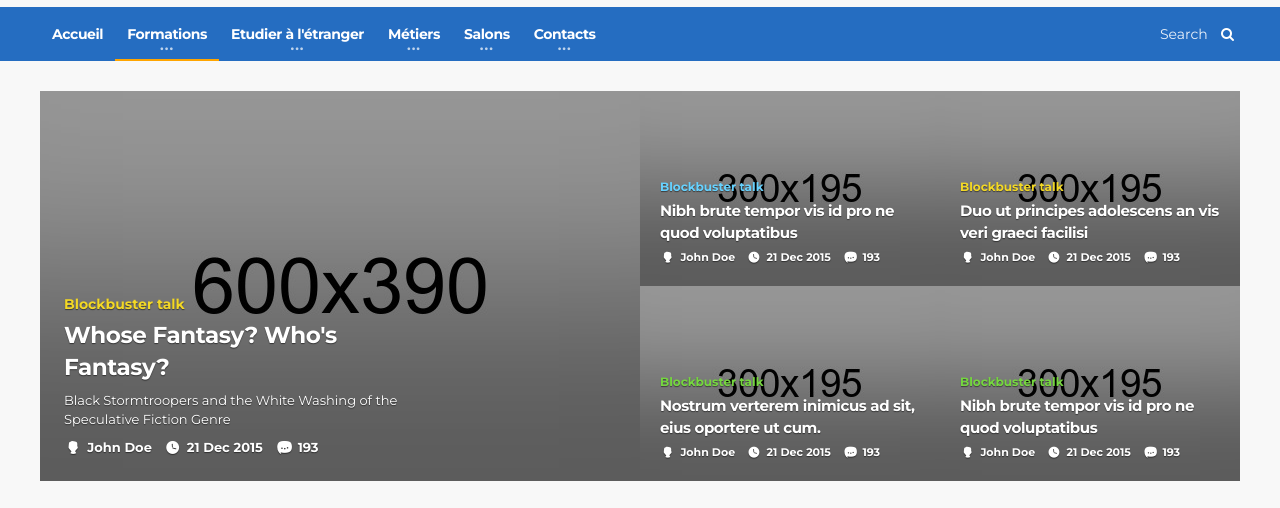
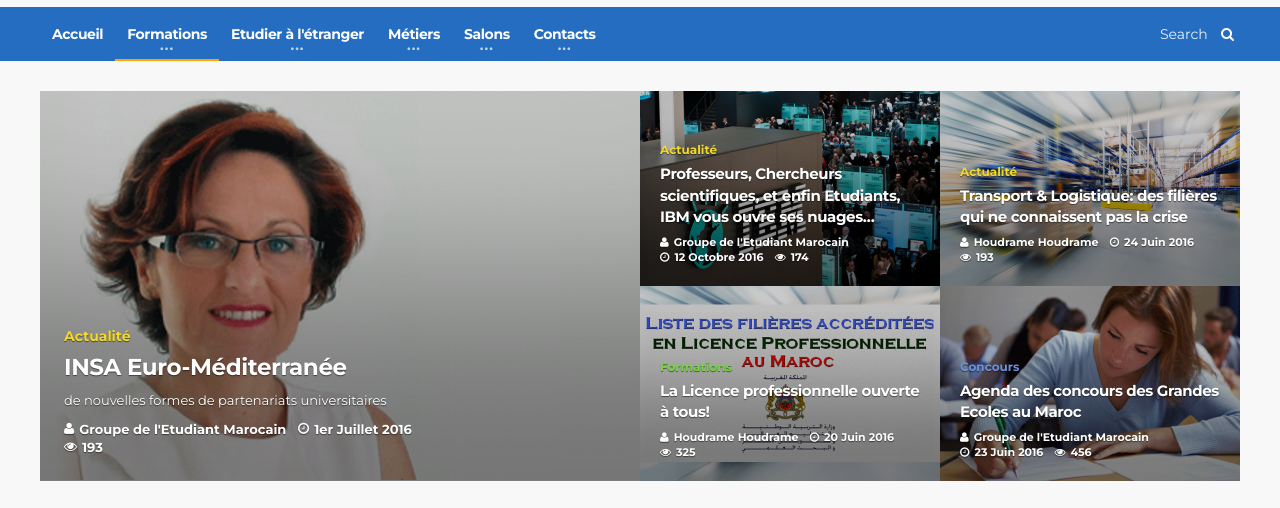
Before and after one commit to btazi/EtudiantTest, a plain HTML site: page index.html in a window 1280 px wide. Shown: the part 405-913 px from the top of the page. Drawn offline with nearby package versions, Linux system fonts and the light colour scheme.

Commit message:
add last articles

```diff
--- a/index.html
+++ b/index.html
@@ -304,15 +304,15 @@
 
 								<div class="item">
 									<a href="post.html" class="item-photo">
-										<img src="images/photos/image-11.jpg" alt="" />
+										<img src="images/actu/actu-600x390.png" alt="" />
 										<span class="item-content">
-											<strong class="item-article-category" data-ot-css="color: #f3d826;">Blockbuster talk</strong>
-											<strong class="item-article-title">Whose Fantasy? Who's Fantasy?</strong>
-											<span class="item-article-text">Black Stormtroopers and the White Washing of the Speculative Fiction Genre</span>
+											<strong class="item-article-category" data-ot-css="color: #f3d826;">Actualité</strong>
+											<strong class="item-article-title">INSA Euro-Méditerranée</strong>
+											<span class="item-article-text">de nouvelles formes de partenariats universitaires</span>
 											<span class="item-meta">
-												<span><i class="po po-head"></i>John Doe</span>
-												<span><i class="po po-clock"></i>21 Dec 2015</span>
-												<span><i class="po po-portus"></i>193</span>
+												<span><i class="fa fa-user"></i>Groupe de l'Etudiant Marocain </span>
+												<span><i class="fa fa-clock-o"></i>1er Juillet 2016</span>
+												<span><i class="fa fa-eye"></i>193</span>
 											</span>
 										</span>
 									</a>
@@ -320,53 +320,50 @@
 
 								<div class="item item-small">
 									<a href="post.html" class="item-photo">
-										<img src="images/photos/image-12.jpg" alt="" />
+										<img src="images/actu/IBM-2.jpg" alt="" />
 										<span class="item-content">
-											<strong class="item-article-category" data-ot-css="color: #67d2ff;">Blockbuster talk</strong>
-											<strong class="item-article-title">Nibh brute tempor vis id pro ne quod voluptatibus</strong>
+											<strong class="item-article-category" data-ot-css="color: #f3d826;">Actualité</strong>
+											<strong class="item-article-title">Professeurs, Chercheurs scientifiques, et enfin Etudiants, IBM vous ouvre ses nuages…</strong>
 											<span class="item-meta">
-												<span><i class="po po-head"></i>John Doe</span>
-												<span><i class="po po-clock"></i>21 Dec 2015</span>
-												<span><i class="po po-portus"></i>193</span>
+												<span><i class="fa fa-user"></i>Groupe de l'Etudiant Marocain</span>
+												<span><i class="fa fa-clock-o"></i>12 Octobre 2016</span>
+												<span><i class="fa fa-eye"></i>174</span>
 											</span>
 										</span>
 									</a>
 									<a href="post.html" class="item-photo">
-										<img src="images/photos/image-13.jpg" alt="" />
+										<img src="images/actu/transalliance.jpg" alt="" />
 										<span class="item-content">
-											<strong class="item-article-category" data-ot-css="color: #f3d826;">Blockbuster talk</strong>
-											<strong class="item-article-title">Duo ut principes adolescens an vis veri graeci facilisi</strong>
-											<span class="item-article-text">Black Stormtroopers and the White Washing of the Speculative Fiction Genre</span>
+											<strong class="item-article-category" data-ot-css="color: #f3d826;">Actualité</strong>
+											<strong class="item-article-title">Transport & Logistique: des filières qui ne connaissent pas la crise</strong>
 											<span class="item-meta">
-												<span><i class="po po-head"></i>John Doe</span>
-												<span><i class="po po-clock"></i>21 Dec 2015</span>
-												<span><i class="po po-portus"></i>193</span>
+												<span><i class="fa fa-user"></i>Houdrame Houdrame</span>
+												<span><i class="fa fa-clock-o"></i>24 Juin 2016</span>
+												<span><i class="fa fa-eye"></i>193</span>
 											</span>
 										</span>
 									</a>
 									<a href="post.html" class="item-photo">
-										<img src="images/photos/image-14.jpg" alt="" />
+										<img src="images/actu/license.png" alt="" />
 										<span class="item-content">
-											<strong class="item-article-category" data-ot-css="color: #75d73f;">Blockbuster talk</strong>
-											<strong class="item-article-title">Nostrum verterem inimicus ad sit, eius oportere ut cum.</strong>
-											<span class="item-article-text">Black Stormtroopers and the White Washing of the Speculative Fiction Genre</span>
+											<strong class="item-article-category" data-ot-css="color: #75d73f;">Formations</strong>
+											<strong class="item-article-title">La Licence professionnelle ouverte à tous!</strong>
 											<span class="item-meta">
-												<span><i class="po po-head"></i>John Doe</span>
-												<span><i class="po po-clock"></i>21 Dec 2015</span>
-												<span><i class="po po-portus"></i>193</span>
+												<span><i class="fa fa-user"></i>Houdrame Houdrame</span>
+												<span><i class="fa fa-clock-o"></i>20 Juin 2016</span>
+												<span><i class="fa fa-eye"></i>325</span>
 											</span>
 										</span>
 									</a>
 									<a href="post.html" class="item-photo">
-										<img src="images/photos/image-15.jpg" alt="" />
+										<img src="images/actu/concours.png" alt="" />
 										<span class="item-content">
-											<strong class="item-article-category" data-ot-css="color: #75d73f;">Blockbuster talk</strong>
-											<strong class="item-article-title">Nibh brute tempor vis id pro ne quod voluptatibus</strong>
-											<span class="item-article-text">Black Stormtroopers and the White Washing of the Speculative Fiction Genre</span>
+											<strong class="item-article-category" data-ot-css="color: #6991dc;">Concours</strong>
+											<strong class="item-article-title">Agenda des concours des Grandes Ecoles au Maroc</strong>
 											<span class="item-meta">
-												<span><i class="po po-head"></i>John Doe</span>
-												<span><i class="po po-clock"></i>21 Dec 2015</span>
-												<span><i class="po po-portus"></i>193</span>
+												<span><i class="fa fa-user"></i>Groupe de l'Etudiant Marocain </span>
+												<span><i class="fa fa-clock-o"></i>23 Juin 2016</span>
+												<span><i class="fa fa-eye"></i>456</span>
 											</span>
 										</span>
 									</a>
```
Also changed, not shown: images/Actu-4.png (added), images/actu/IBM-2.jpg (added), images/actu/actu-600x390.png (added), images/actu/actu.png (added), images/actu/actu1.png (added), images/actu/concours.png (added), images/actu/license.png (added), images/actu/transalliance.jpg (added), 2 other files.
